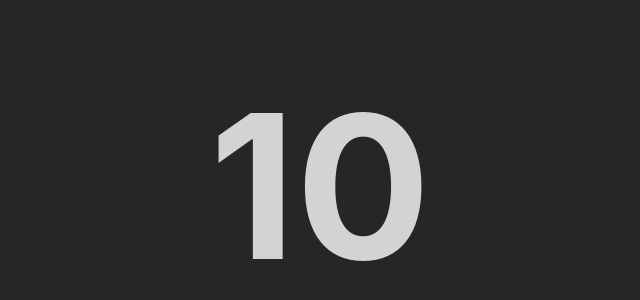
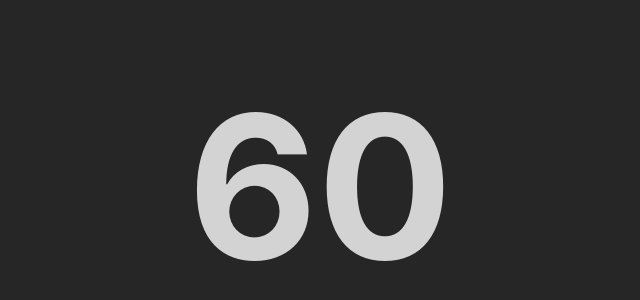
Before and after one commit to iuiaoin/alarm, a React (Vite) app: page / in a window 1280 px wide. Shown: the part 166-466 px from the top of the page, without its empty margins (320-960 px from the left). Built offline with nearby package versions, Linux system fonts and the light colour scheme.

Commit message:
misc: udpate timer

```diff
--- a/src/App.tsx
+++ b/src/App.tsx
@@ -1,7 +1,7 @@
 import React from 'react'
 import './App.css'
 
-const COUNT_DOWN_TIME = 10;
+const COUNT_DOWN_TIME = 60;
 
 function App() {
   const [time, setTime] = React.useState(COUNT_DOWN_TIME);
```
